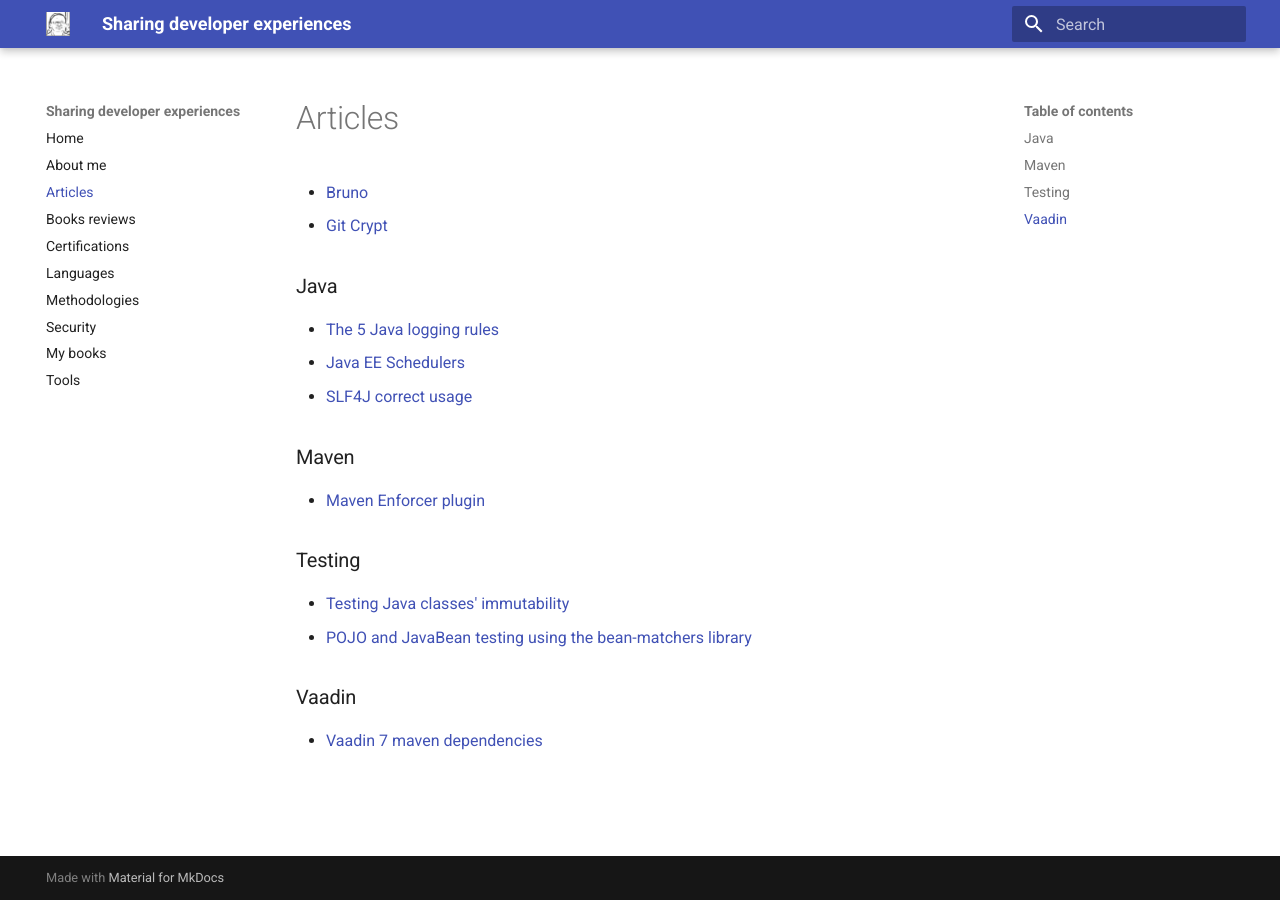
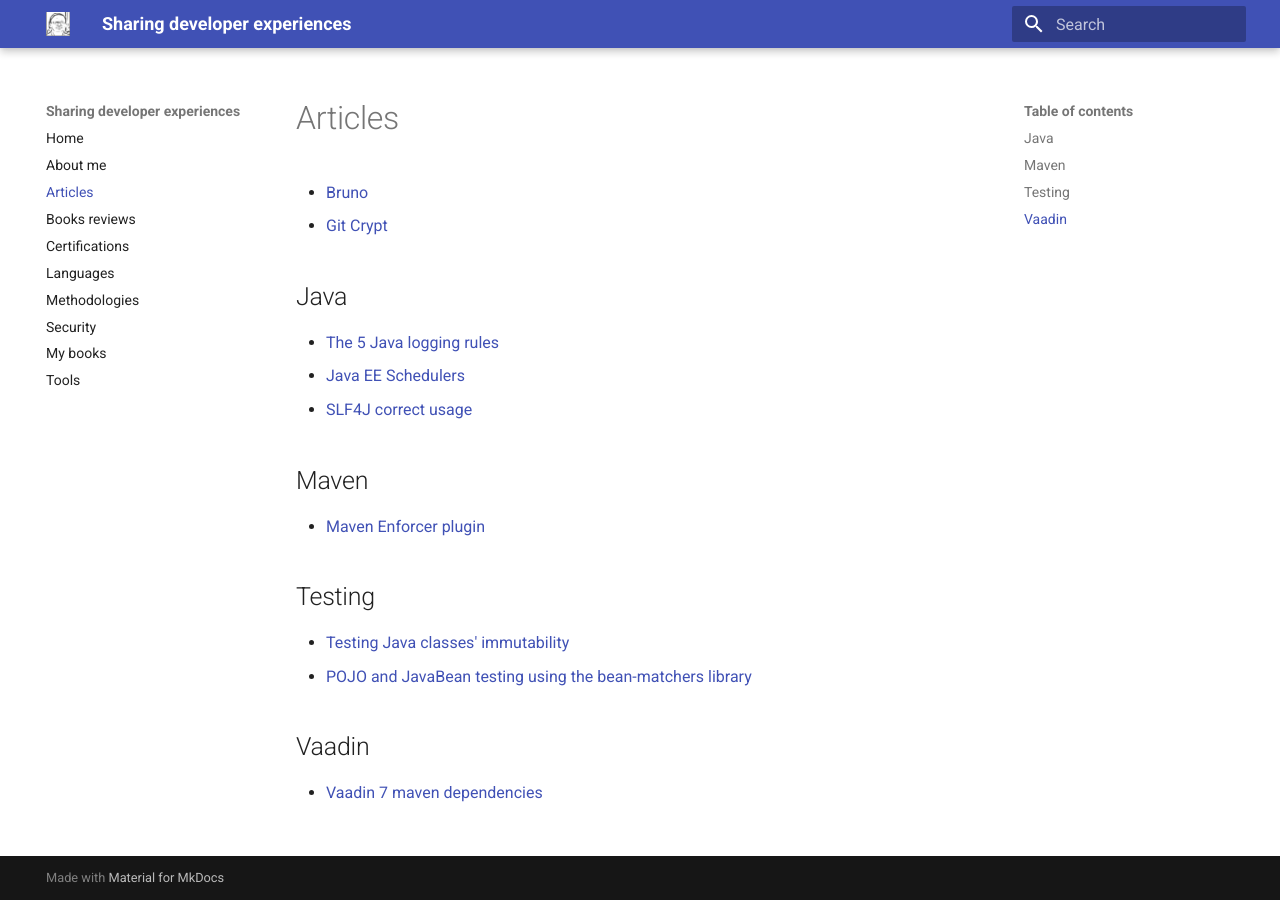
Before and after one commit to gualtierotesta/blog, an MkDocs documentation site: the page built from docs/articles/index.md, in a window 1280 px wide. Built offline with MkDocs 1.6.1 and Material for MkDocs 9.7.7, drawn with Linux system fonts in a browser that asks for light colours.

```diff
--- a/docs/articles/index.md
+++ b/docs/articles/index.md
@@ -3,21 +3,21 @@
 * [Bruno](bruno.md)
 * [Git Crypt](git-crypt.md)
 
-### Java
+## Java
 
 * [The 5 Java logging rules](java/logging-rules.md)
 * [Java EE Schedulers](java-ee-schedulers.md)
 * [SLF4J correct usage](slf4j-correct-usage.md)
 
-### Maven
+## Maven
 
 * [Maven Enforcer plugin](maven-enforcer.md)
 
-### Testing
+## Testing
 
 * [Testing Java classes' immutability](testing/java-classes-immutability.md)
 * [POJO and JavaBean testing using the bean-matchers library](testing/bean-matchers.md)
 
-### Vaadin
+## Vaadin
 
 * [Vaadin 7 maven dependencies](vaadin-7-maven-dependencies.md)
```
